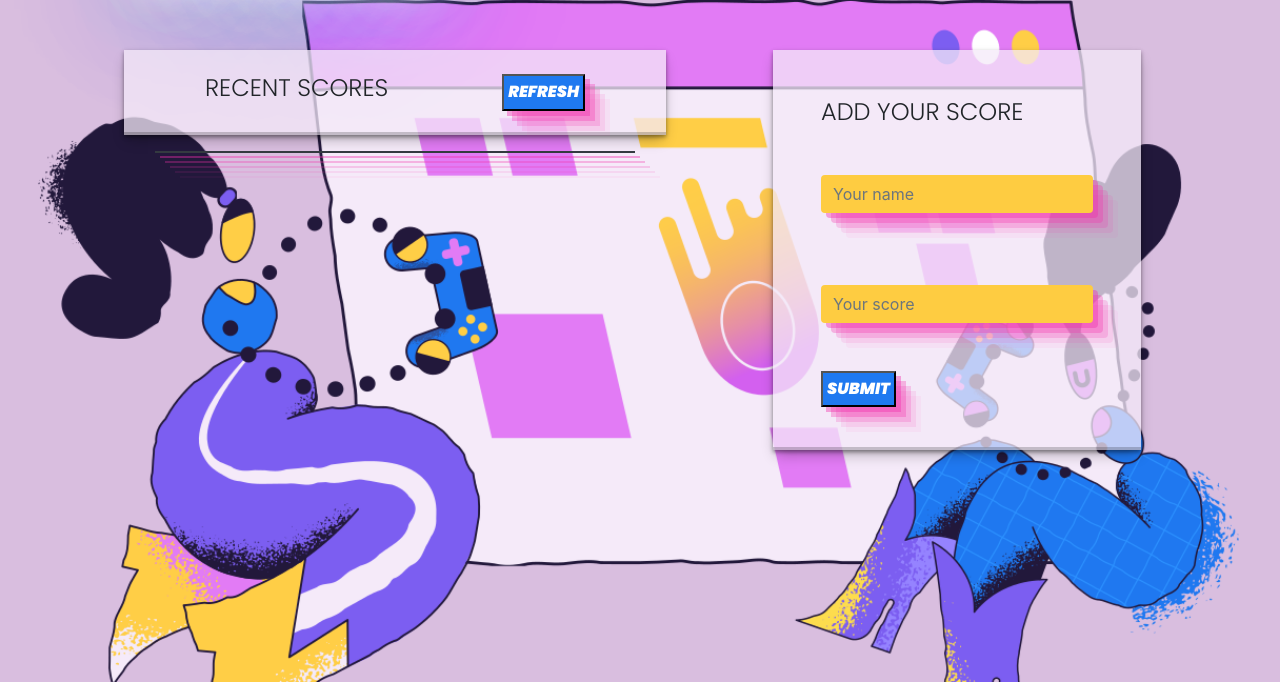
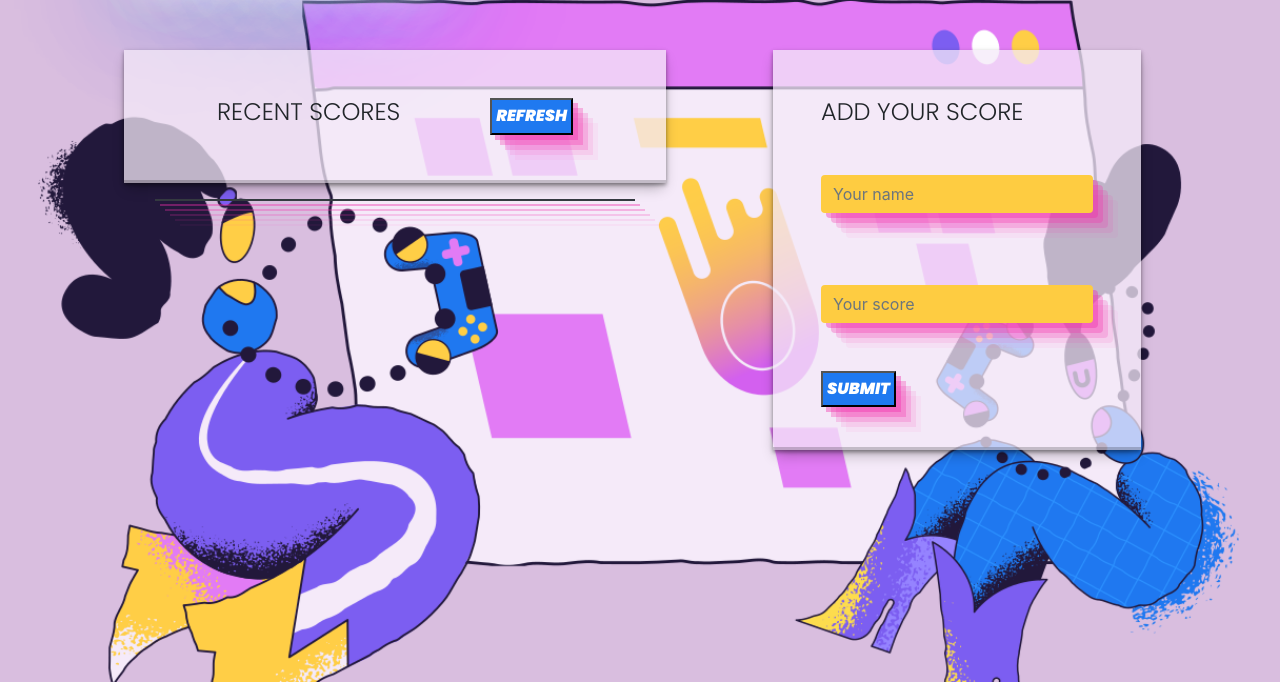
Before and after one commit to SunnySparks/Leaderboard-JS, a website built with webpack: page src/index.html in a window 1280 px wide. Shown: the part 118-800 px from the top of the page. Built offline with nearby package versions, Linux system fonts and the light colour scheme; no server answers.

Commit message:
increase padding on refresh button container

```diff
--- a/src/index.html
+++ b/src/index.html
@@ -19,7 +19,7 @@
         <div class="p-4"></div>
         <div class="mr-auto ml-auto d-flex justify-content-around">
             <div class="mr-2">
-                <div class="row justify-content-around p-4" id="subtitle">
+                <div class="row justify-content-around p-5" id="subtitle">
                     <h4 class="">RECENT SCORES</h4>
                     <button type="submit" class="p-1" id="refresh" >REFRESH</button>
                 </div>
```
